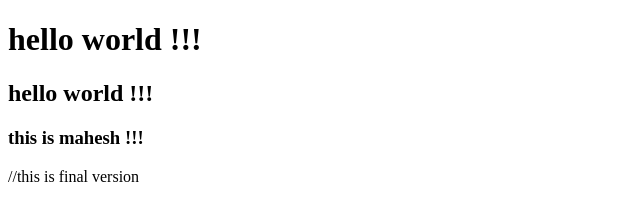
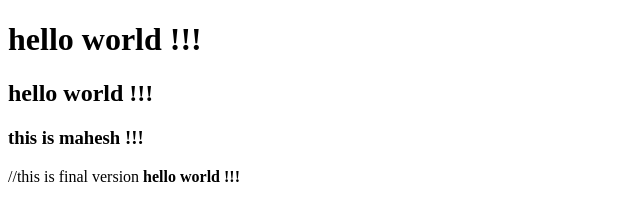
Before and after one commit to mahesh2991/newGit, a plain HTML site: page index.html in a window 1280 px wide. Shown: the whole page, without its empty margins (0-640 px from the left). Drawn offline with Linux system fonts and the light colour scheme.

Commit message:
done the current version

```diff
--- a/index.html
+++ b/index.html
@@ -12,6 +12,7 @@
     <h1>hello world !!!</h1>
      <h2>hello world !!!</h2>
      <h3>this is mahesh !!!</h3> //this is final version
+    <strong>hello world !!!</strong>
 </body>
 
 </html>
```
